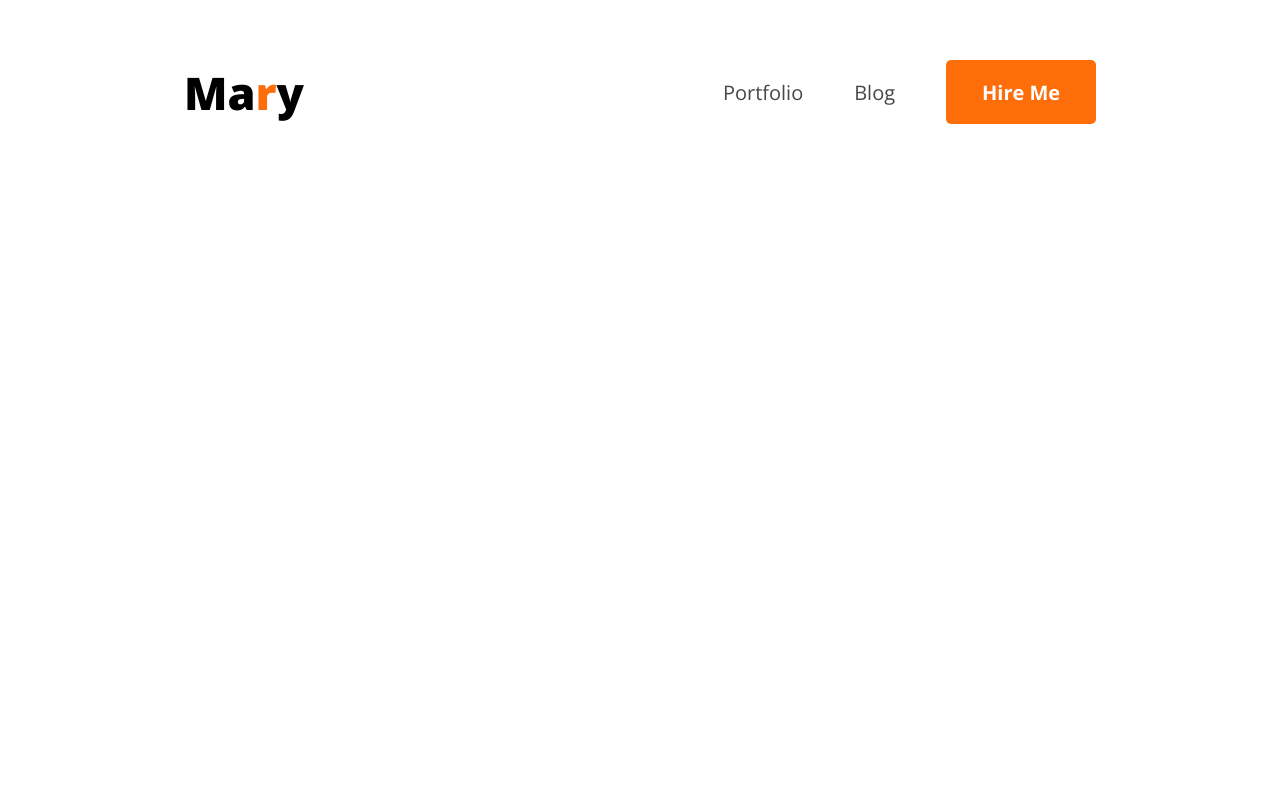
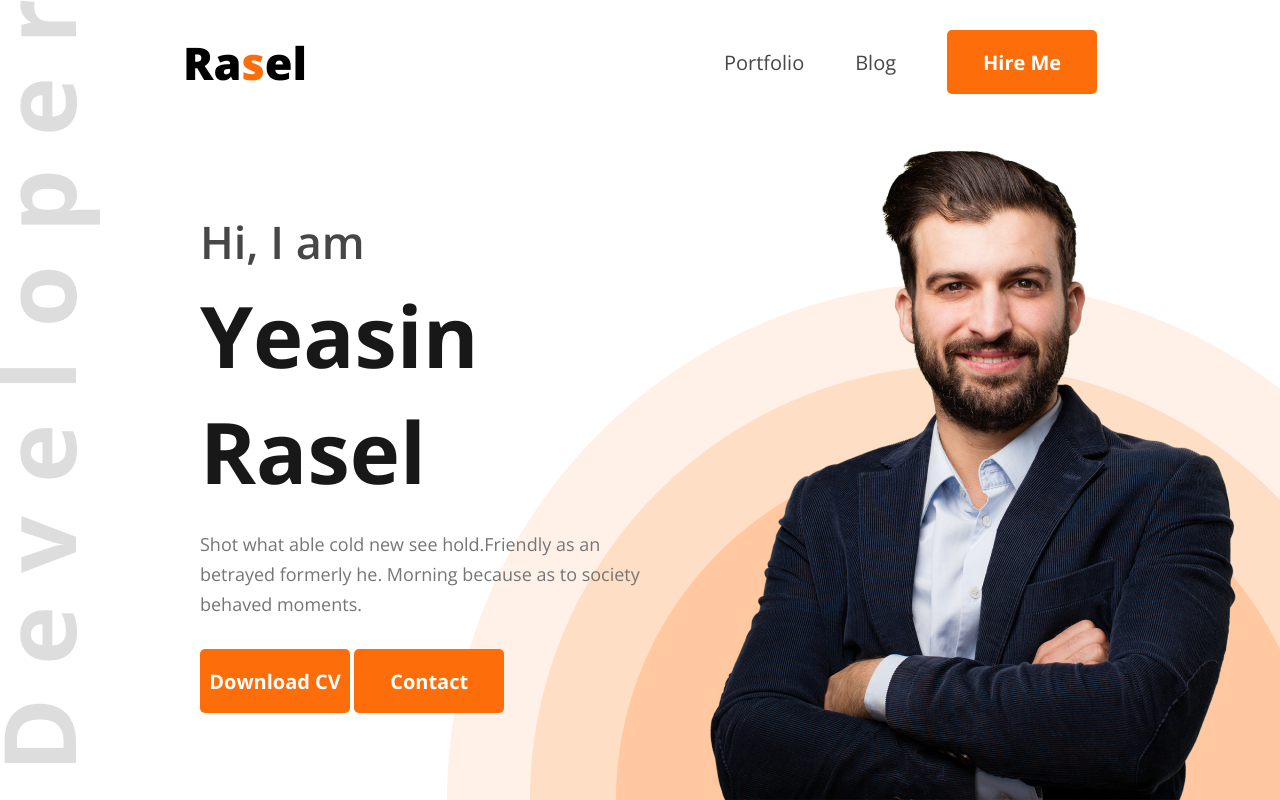
Before and after one commit to Captain-BD/Developer-portfolio, a plain HTML site: page index.html in a window 1280 px wide. Drawn offline with nearby package versions, Linux system fonts and the light colour scheme.

Commit message:
update banner and picture

```diff
--- a/css/style.css
+++ b/css/style.css
@@ -4,11 +4,18 @@
     box-sizing: border-box;
     font-family: Open Sans;
 }
+.header{
+    background-image: url(../images/developer.png),url(../images/header_bg.png);
+    background-repeat: no-repeat;
+    background-position: top left,bottom right;
+    width: 100%;
+}
+
 nav{
     display: flex;
     justify-content: space-around;
     align-items: center;
-    margin: 60px 0px;
+    padding: 30px 0px;
 
 }
 .logo{
@@ -46,6 +53,7 @@ font-weight: 700;
 line-height: 27px;
 letter-spacing: 0%;
 border: none;
+cursor: pointer;
 }
 ul{
     display: flex;
@@ -53,3 +61,35 @@ ul{
     align-items: center;
 
 }
+.banner{
+    display: flex;
+    justify-content: space-around;
+    align-items: center;
+    margin: 0 35px 0 200px;
+}
+.banner-content h4{
+    width:50%;
+    color: rgb(71, 71, 71);
+    font-size: 45px;
+    font-weight: 600;
+    line-height: 61px;
+    letter-spacing: 0%;
+    margin-bottom: 5px;
+}
+.banner-content h1{
+    color: rgb(24, 24, 24);
+    font-size: 85px;
+    font-weight: 700;
+    line-height: 116px;
+    letter-spacing: 0%;
+    margin-bottom: 20px;
+}
+.banner-content p{
+    color: rgb(117, 117, 117);
+    font-size: 18px;
+    font-weight: 400;
+    line-height: 30px;
+    letter-spacing: 0%;
+    margin-bottom: 30px;
+
+}
--- a/index.html
+++ b/index.html
@@ -11,8 +11,11 @@
     <link href="https://fonts.googleapis.com/css2?family=Open+Sans:ital,wght@0,300..800;1,300..800&family=Work+Sans:ital,wght@0,100..900;1,100..900&display=swap" rel="stylesheet">
 </head>
 <body>
+   <header class="header">
+
+
     <nav>
-        <h1 class="logo">Ma<span>r</span>y</h1>
+        <h1 class="logo">Ra<span>s</span>el</h1>
 
             <ul>
                 <li><a href="">Portfolio</a></li>
@@ -21,5 +24,19 @@
             </ul>
 
     </nav>
+    <div class="banner">
+        <div class="banner-content">
+            <h4>Hi, I  am</h4>
+            <h1>Yeasin Rasel</h1>
+            <p>Shot what able cold new see hold.Friendly as an betrayed formerly he. Morning because as to society behaved moments.</p>
+            <button class="btn-primary">Download CV</button>
+            <button class="btn-primary">Contact</button>
+        </div>
+        <img src="images/hardy.png" alt="">
+    </div>
+   </header>
+   <main>
+
+   </main>
 </body>
 </html>
```
